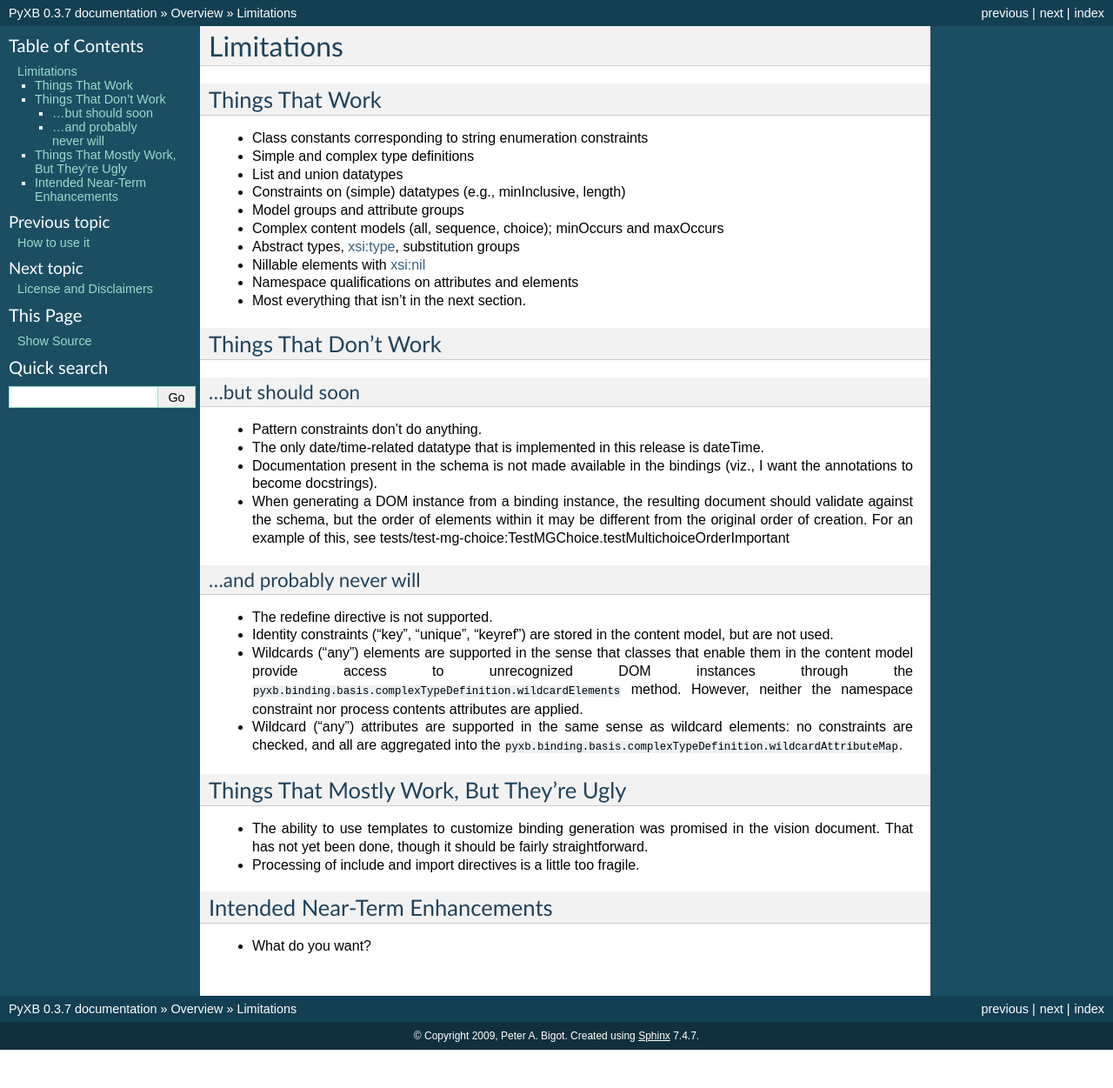
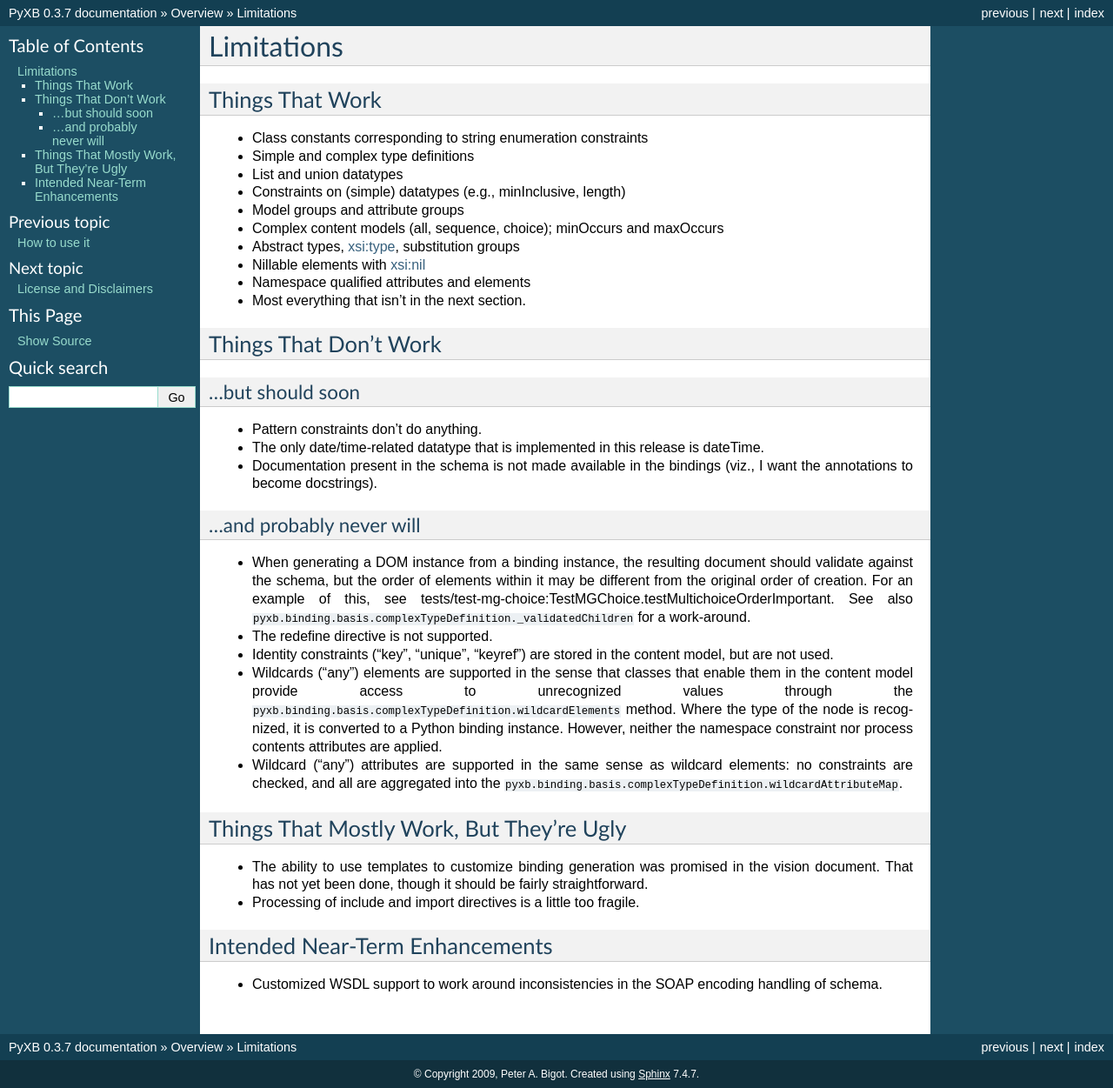
Before and after one commit to pabigot/pyxb, a Sphinx documentation site: the page built from doc/limitations.txt, in a window 1280 px wide. Shown: the whole page at 87% size. Built offline with Sphinx 7.4.7, drawn with Linux system fonts in a browser that asks for light colours; cross-references to code outside the pages are shown as plain code; before the commit the page ends 1207 px from its top, so only the background shows below that.

```diff
--- a/doc/limitations.txt
+++ b/doc/limitations.txt
@@ -21,7 +21,7 @@ Things That Work
 
 * Nillable elements with `xsi:nil <http://www.w3.org/TR/xmlschema-1/#xsi_nil>`_
 
-* Namespace qualifications on attributes and elements
+* Namespace qualified attributes and elements
 
 * Most everything that isn't in the next section.
 
@@ -39,14 +39,16 @@ Things That Don't Work
 * Documentation present in the schema is not made available in the bindings
   (viz., I want the annotations to become docstrings).
 
+...and probably never will
+^^^^^^^^^^^^^^^^^^^^^^^^^^
+
 * When generating a DOM instance from a binding instance, the resulting
   document should validate against the schema, but the order of elements
   within it may be different from the original order of creation.  For an
   example of this, see
-  tests/test-mg-choice:TestMGChoice.testMultichoiceOrderImportant
-
-...and probably never will
-^^^^^^^^^^^^^^^^^^^^^^^^^^
+  tests/test-mg-choice:TestMGChoice.testMultichoiceOrderImportant.  See also
+  :api:`pyxb.binding.basis.complexTypeDefinition._validatedChildren` for a
+  work-around.
 
 * The redefine directive is not supported.
 
@@ -54,11 +56,12 @@ Things That Don't Work
   model, but are not used.
 
 * Wildcards ("any") elements are supported in the sense that classes that
-  enable them in the content model provide access to unrecognized DOM
-  instances through the
+  enable them in the content model provide access to unrecognized values
+  through the
   :api:`pyxb.binding.basis.complexTypeDefinition.wildcardElements` method.
-  However, neither the namespace constraint nor process contents attributes
-  are applied.
+  Where the type of the node is recognized, it is converted to a Python
+  binding instance.  However, neither the namespace constraint nor process
+  contents attributes are applied.
 
 * Wildcard ("any") attributes are supported in the same sense as wildcard
   elements: no constraints are checked, and all are aggregated into the
@@ -76,4 +79,5 @@ Things That Mostly Work, But They're Ugly
 Intended Near-Term Enhancements
 -------------------------------
 
-* What do you want?
+* Customized WSDL support to work around inconsistencies in the SOAP
+  encoding handling of schema.
```
Also changed, not shown: doc/arch_component.txt (+17 -0 lines), doc/arch_namespaces.txt (+33 -8 lines).
